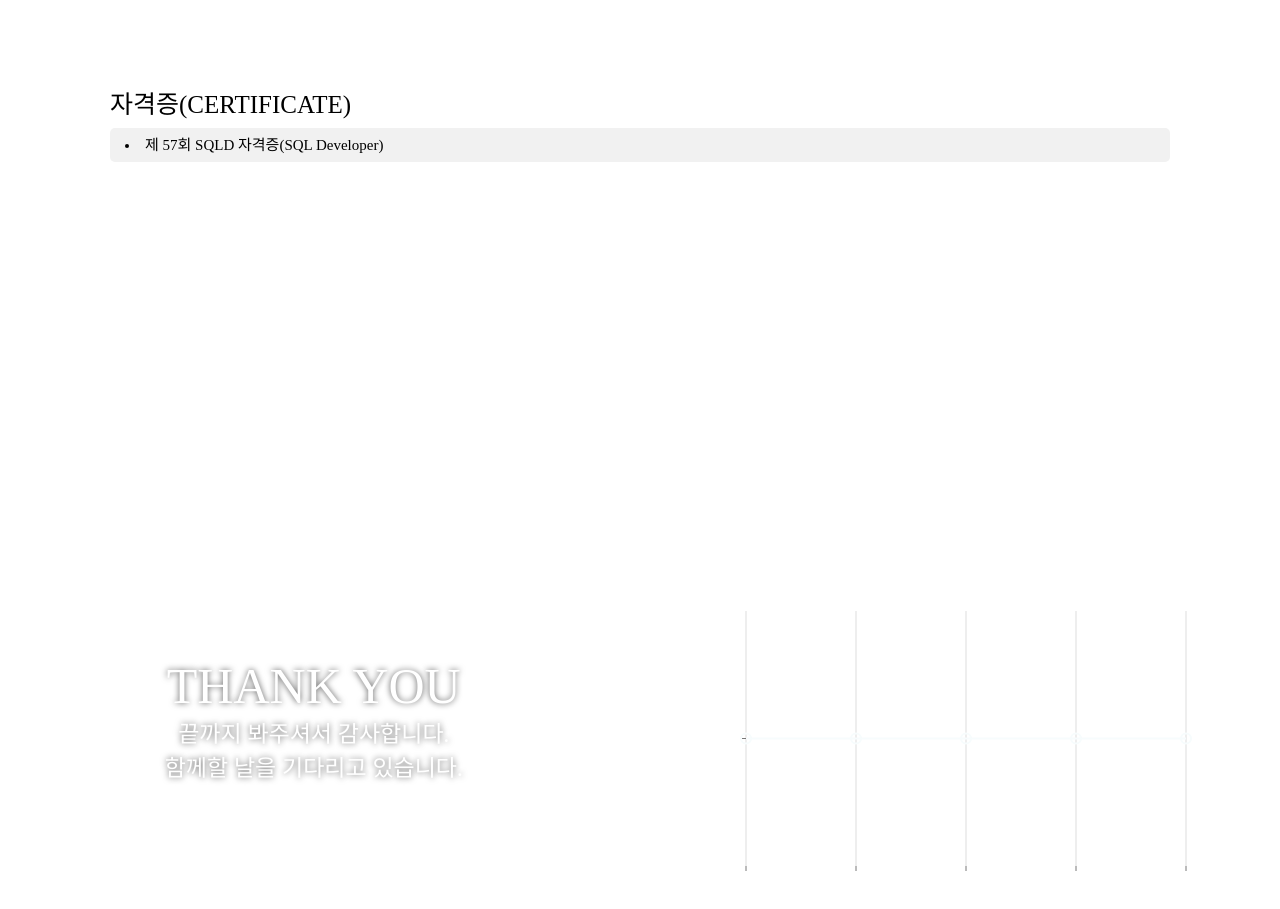
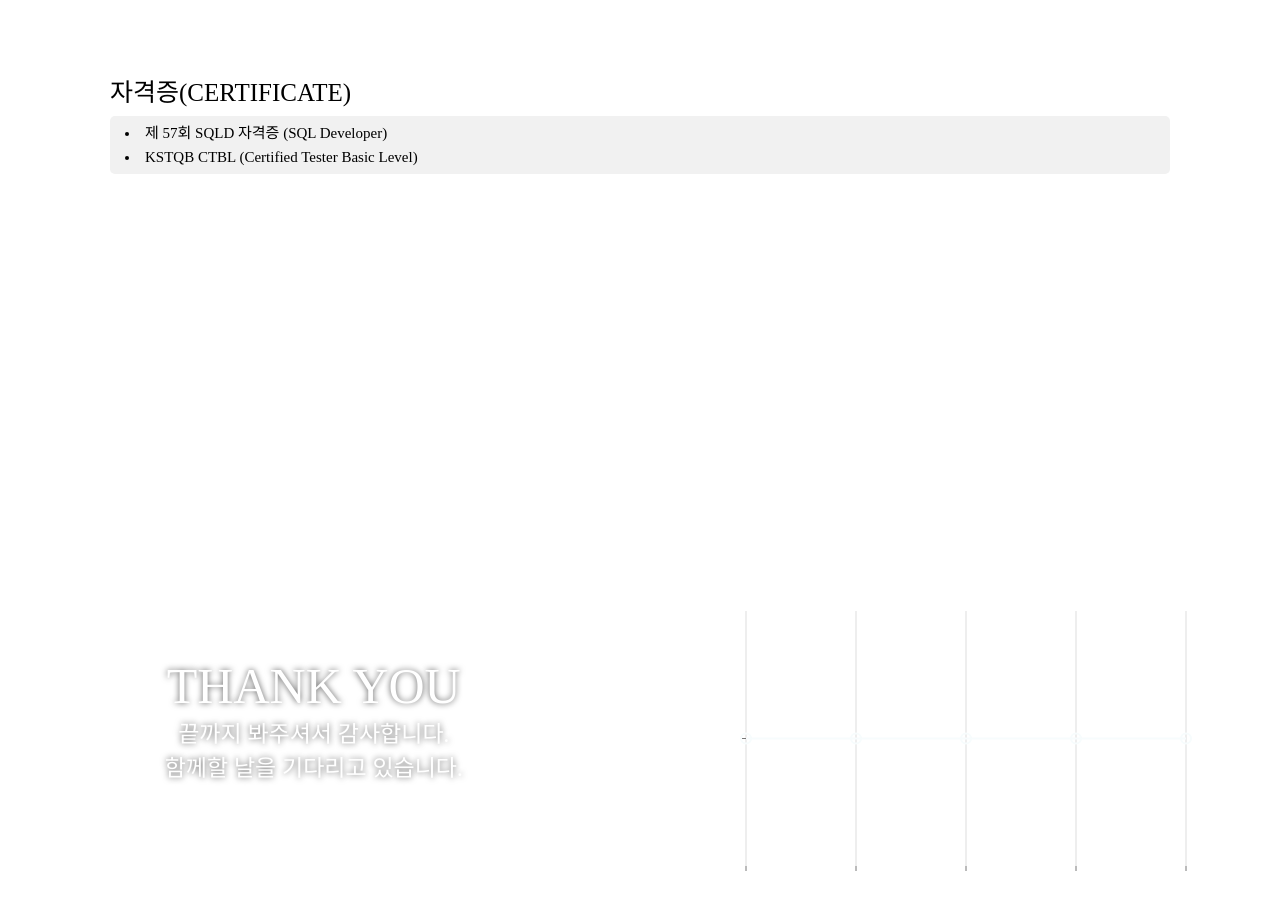
Before and after one commit to Leewonno/portfolio, a React (Create React App) app: page / in a window 1280 px wide. Shown: the part 4480-5389 px from the top of the page. Built offline with nearby package versions, Linux system fonts and the light colour scheme; no server answers; the database is empty; a web font is replaced by a local one.

Commit message:
[Feat] 자격증

```diff
--- a/src/ver3/Career.tsx
+++ b/src/ver3/Career.tsx
@@ -288,7 +288,8 @@ export default function Career() {
             {/* <ItemDate>2024.04 ~ (재직중)</ItemDate> */}
           </ItemTitleBox>
           <ItemContent>
-            <ItemList>제 57회 SQLD 자격증(SQL Developer)</ItemList>
+            <ItemList>제 57회 SQLD 자격증 (SQL Developer)</ItemList>
+            <ItemList>KSTQB CTBL (Certified Tester Basic Level)</ItemList>
           </ItemContent>
         </Item>
       </BottomBox>
```
